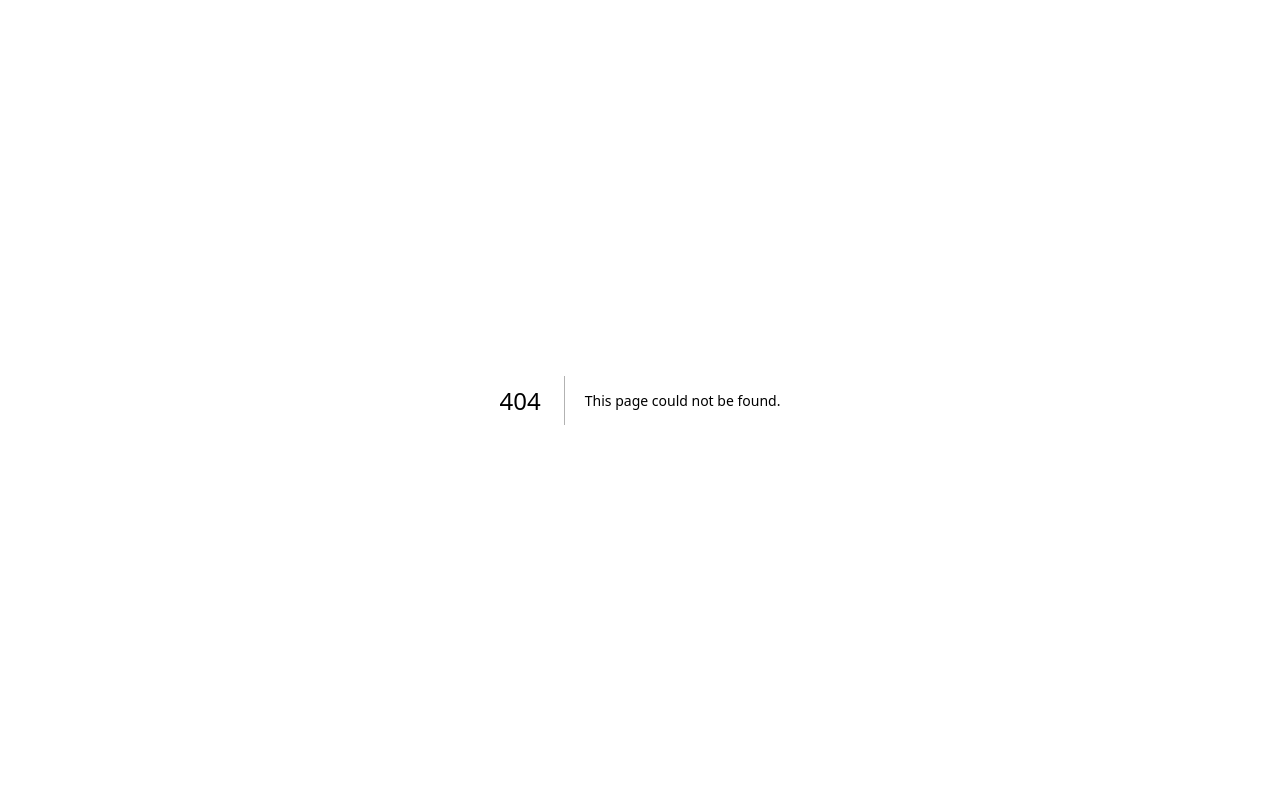
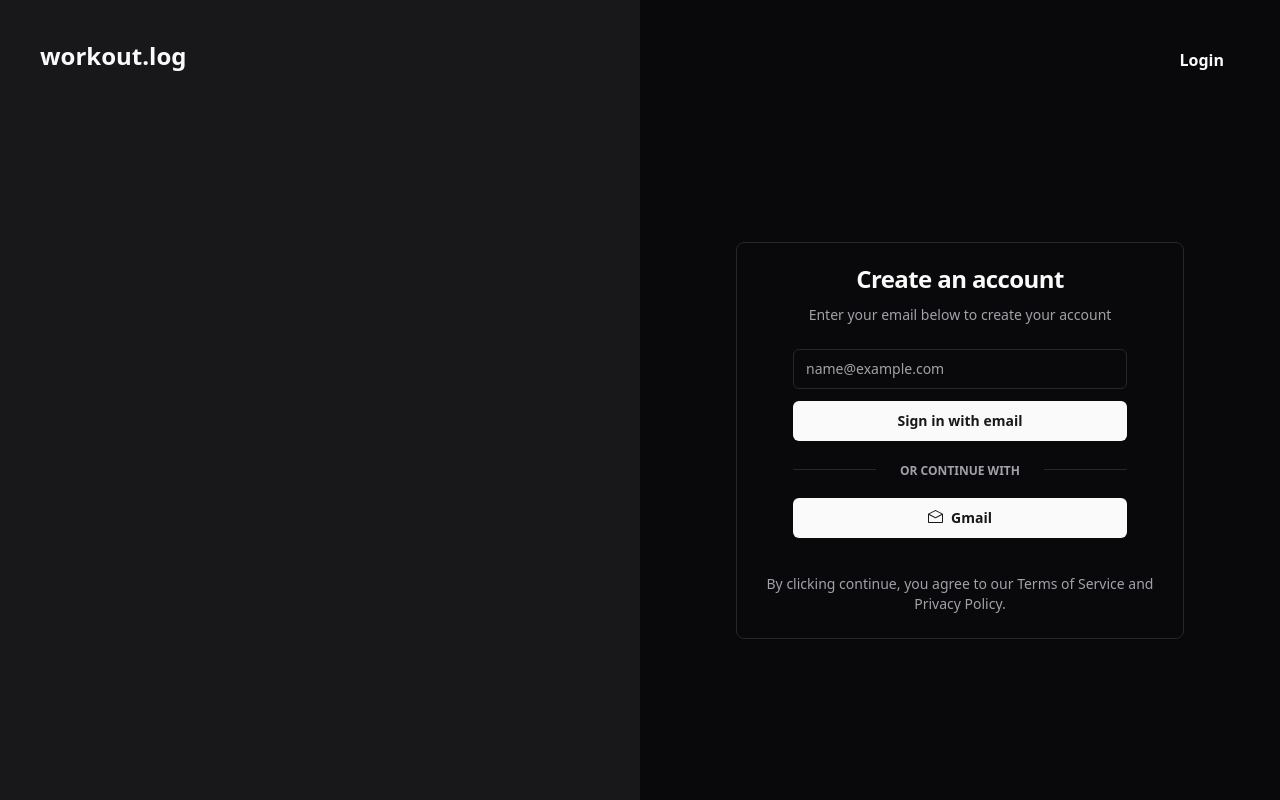
Before and after one commit to jesvirzuniega/workout-log, a Next.js app: page /signup in a window 1280 px wide. Before the commit this address had no page. Built offline with nearby package versions, Linux system fonts and the light colour scheme.

Commit message:
add signup page

```diff
--- a/package.json
+++ b/package.json
@@ -10,6 +10,9 @@
     "generate": "drizzle-kit generate:pg"
   },
   "dependencies": {
+    "@radix-ui/react-icons": "^1.3.0",
+    "@radix-ui/react-separator": "^1.0.3",
+    "@radix-ui/react-slot": "^1.0.2",
     "@tanstack/react-query": "^5.29.2",
     "class-variance-authority": "^0.7.0",
     "clsx": "^2.1.0",
--- /dev/null
+++ b/src/app/(auth)/layout.tsx
@@ -0,0 +1,16 @@
+export default function AuthLayout({
+  children,
+}: Readonly<{
+  children: React.ReactNode;
+}>) {
+  return (
+    <div className="flex h-screen w-screen">
+      <div className="p-10 w-1/2 bg-zinc-900">
+        <h1 className="text-2xl font-semibold">workout.log</h1>
+      </div>
+      <div className="p-10 w-1/2">
+        {children}
+      </div>
+    </div>
+  )
+}
--- /dev/null
+++ b/src/app/(auth)/login/page.tsx
@@ -0,0 +1,3 @@
+export default function Login() {
+  return <h1>Sign in</h1>
+}
--- /dev/null
+++ b/src/app/(auth)/signup/page.tsx
@@ -0,0 +1,46 @@
+import { Input } from "@/components/ui/input"
+import { EnvelopeOpenIcon } from "@radix-ui/react-icons"
+import { Button } from "@/components/ui/button"
+import {
+  Card,
+  CardContent,
+  CardDescription,
+  CardFooter,
+  CardHeader,
+  CardTitle,
+} from "@/components/ui/card"
+import { Separator } from "@/components/ui/separator"
+import Link from "next/link"
+
+export default function SignUp() {
+  return (
+    <>
+      <div className="flex justify-end">
+        <Link href="/login">
+          <Button variant="ghost" className="w-fit text-md font-semibold">Login</Button>
+        </Link>
+      </div>
+      <div className="flex h-full justify-center items-center">
+        <Card className="text-center max-w-md">
+          <CardHeader>
+            <CardTitle>Create an account</CardTitle>
+            <CardDescription>Enter your email below to create your account</CardDescription>
+          </CardHeader>
+          <CardContent>
+            <div className="px-8">
+              <Input className="mb-3" type="email" placeholder="name@example.com" />
+              <Button className="text-sm w-full mb-3">Sign in with email</Button>
+              <Separator className="my-4 relative flex justify-center">
+                <div className="bg-zinc-950 px-6 text-muted-foreground bottom-[-12px] left-1/2 right-1/2 uppercase text-xs font-semibold my-[-6px]">Or continue with</div>
+              </Separator>
+              <Button className="text-sm mt-3 w-full mb-3"><EnvelopeOpenIcon className="mr-2" /> Gmail</Button>
+            </div>
+          </CardContent>
+          <CardFooter>
+            <p className="text-sm text-muted-foreground">By clicking continue, you agree to our Terms of Service and Privacy Policy.</p>
+          </CardFooter>
+        </Card>
+      </div>
+    </>
+  )
+}
--- a/src/app/layout.tsx
+++ b/src/app/layout.tsx
@@ -6,8 +6,8 @@
 const inter = Inter({ subsets: ["latin"] });
 
 export const metadata: Metadata = {
-  title: "Create Next App",
-  description: "Generated by create next app",
+  title: "Workout.log",
+  description: "Tracking your workout easier",
 };
 
 export default function RootLayout({
@@ -22,7 +22,7 @@
         <body>
           <ThemeProvider
             attribute="class"
-            defaultTheme="system"
+            defaultTheme="dark"
             enableSystem
             disableTransitionOnChange
           >
--- /dev/null
+++ b/src/components/ui/button.tsx
@@ -0,0 +1,56 @@
+import * as React from "react"
+import { Slot } from "@radix-ui/react-slot"
+import { cva, type VariantProps } from "class-variance-authority"
+
+import { cn } from "@/lib/utils"
+
+const buttonVariants = cva(
+  "inline-flex items-center justify-center whitespace-nowrap rounded-md text-sm font-semibold ring-offset-background transition-colors focus-visible:outline-none focus-visible:ring-2 focus-visible:ring-ring focus-visible:ring-offset-2 disabled:pointer-events-none disabled:opacity-50",
+  {
+    variants: {
+      variant: {
+        default: "bg-primary text-primary-foreground hover:bg-primary/90",
+        destructive:
+          "bg-destructive text-destructive-foreground hover:bg-destructive/90",
+        outline:
+          "border border-input bg-background hover:bg-accent hover:text-accent-foreground",
+        secondary:
+          "bg-secondary text-secondary-foreground hover:bg-secondary/80",
+        ghost: "hover:bg-accent hover:text-accent-foreground",
+        link: "text-primary underline-offset-4 hover:underline",
+      },
+      size: {
+        default: "h-10 px-4 py-2",
+        sm: "h-9 rounded-md px-3",
+        lg: "h-11 rounded-md px-8",
+        icon: "h-10 w-10",
+      },
+    },
+    defaultVariants: {
+      variant: "default",
+      size: "default",
+    },
+  }
+)
+
+export interface ButtonProps
+  extends React.ButtonHTMLAttributes<HTMLButtonElement>,
+    VariantProps<typeof buttonVariants> {
+  asChild?: boolean
+}
+
+const Button = React.forwardRef<HTMLButtonElement, ButtonProps>(
+  ({ className, variant, size, asChild = false, ...props }, ref) => {
+    const Comp = asChild ? Slot : "button"
+    return (
+      <Comp
+        className={cn(buttonVariants({ variant, size, className }))}
+        ref={ref}
+        {...props}
+      />
+    )
+  }
+)
+Button.displayName = "Button"
+
+export { Button, buttonVariants }
--- a/src/components/ui/card.tsx
+++ b/src/components/ui/card.tsx
@@ -36,7 +36,7 @@
   <h3
     ref={ref}
     className={cn(
-      "text-2xl font-semibold leading-none tracking-tight",
+      "text-2xl font-semibold leading-none tracking-tight mb-2",
       className
     )}
     {...props}
--- /dev/null
+++ b/src/components/ui/input.tsx
@@ -0,0 +1,25 @@
+import * as React from "react"
+
+import { cn } from "@/lib/utils"
+
+export interface InputProps
+  extends React.InputHTMLAttributes<HTMLInputElement> {}
+
+const Input = React.forwardRef<HTMLInputElement, InputProps>(
+  ({ className, type, ...props }, ref) => {
+    return (
+      <input
+        type={type}
+        className={cn(
+          "flex h-10 w-full rounded-md border border-input bg-background px-3 py-2 text-sm ring-offset-background file:border-0 file:bg-transparent file:text-sm file:font-medium placeholder:text-muted-foreground focus-visible:outline-none focus-visible:ring-2 focus-visible:ring-ring focus-visible:ring-offset-2 disabled:cursor-not-allowed disabled:opacity-50",
+          className
+        )}
+        ref={ref}
+        {...props}
+      />
+    )
+  }
+)
+Input.displayName = "Input"
+
+export { Input }
--- /dev/null
+++ b/src/components/ui/separator.tsx
@@ -0,0 +1,31 @@
+"use client"
+
+import * as React from "react"
+import * as SeparatorPrimitive from "@radix-ui/react-separator"
+
+import { cn } from "@/lib/utils"
+
+const Separator = React.forwardRef<
+  React.ElementRef<typeof SeparatorPrimitive.Root>,
+  React.ComponentPropsWithoutRef<typeof SeparatorPrimitive.Root>
+>(
+  (
+    { className, orientation = "horizontal", decorative = true, ...props },
+    ref
+  ) => (
+    <SeparatorPrimitive.Root
+      ref={ref}
+      decorative={decorative}
+      orientation={orientation}
+      className={cn(
+        "shrink-0 bg-border",
+        orientation === "horizontal" ? "h-[1px] w-full" : "h-full w-[1px]",
+        className
+      )}
+      {...props}
+    />
+  )
+)
+Separator.displayName = SeparatorPrimitive.Root.displayName
+
+export { Separator }
```
Also changed, not shown: 1 other file (tests, documents, lock files or other folders).
